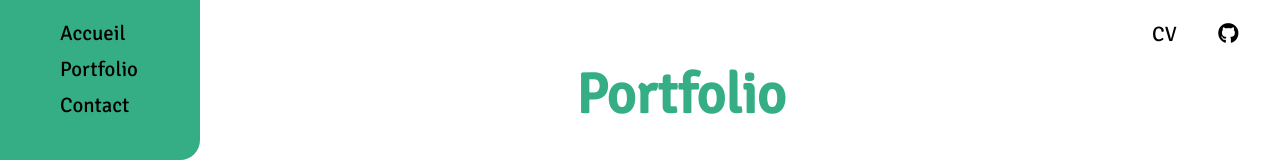
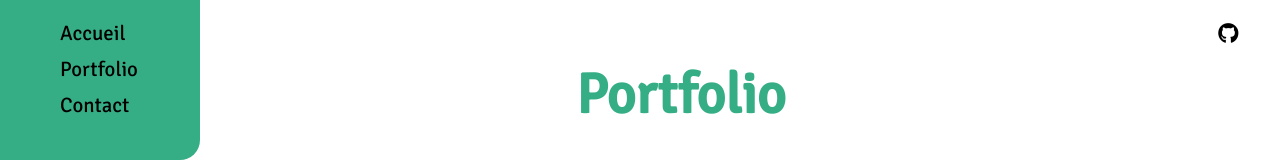
Before and after one commit to IdrissaSy7/Portfolio, a React (Create React App) app: page / in a window 1280 px wide. Shown: the top 162 px of the page. Built offline with nearby package versions, Linux system fonts and the light colour scheme.

Commit message:
modified

```diff
--- a/src/components/SocialNetwork.js
+++ b/src/components/SocialNetwork.js
@@ -1,20 +1,9 @@
 import React from "react";
-import CV from "../data/CV.pdf";
 
 const SocialNetwork = () => {
   return (
     <div className="social-network">
       <ul className="content">
-        <a
-          href={CV}
-          target={"_blank"}
-          rel="noopener noreferrer"
-          className="hover"
-        >
-          <li>
-            <p>CV</p>
-          </li>
-        </a>
         <a
           href="https://github.com/IdrissaSy7"
           target={"_blank"}
```
Also changed, not shown: 1 other file (tests, documents, lock files or other folders).
